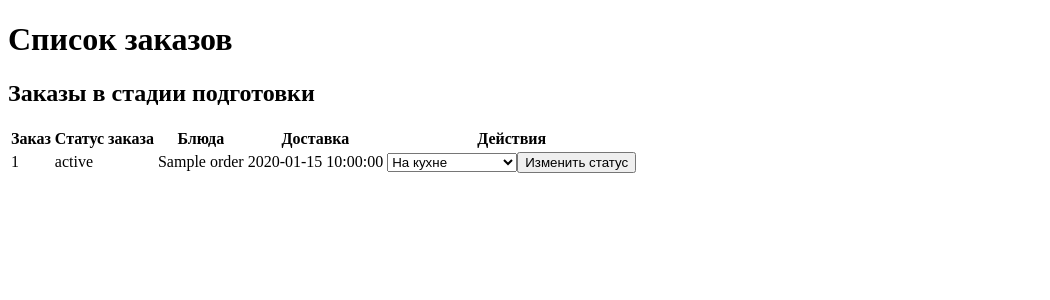
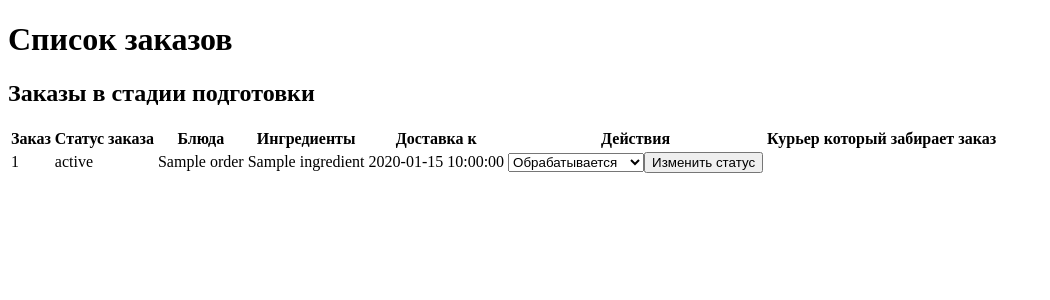
Before and after one commit to Uniqdly/YandexFood, a PHP site: page /kitchen.php in a window 1280 px wide. Shown: the top 300 px of the page, without its empty margins (0-1050 px from the left). Run offline with PHP 8.4, Linux system fonts and the light colour scheme; tables that the repository leaves empty or names only in its code hold one stand-in row (values such as "Sample post").

Commit message:
Добавила отображение ингридиентов и поле для ротображения курьера

```diff
--- a/kitchen.php
+++ b/kitchen.php
@@ -11,8 +11,10 @@
             <th>Заказ</th>
             <th>Статус заказа</th>
             <th>Блюда</th>
-            <th>Доставка</th>
+            <th>Ингредиенты</th>
+            <th>Доставка к</th>
             <th>Действия</th>
+            <th>Курьер который забирает заказ</th>
         </tr>
         <?php
         // Подключение к базе данных
@@ -41,7 +43,7 @@
         }
 
         // Запрос на получение списка заказов
-        $sql = "SELECT id, status, dishes_name, time FROM Orders"; // Заменяем compound на dishes_name
+        $sql = "SELECT id, status, dishes_name, time FROM Orders";
         $result = $conn->query($sql);
 
         if ($result->num_rows > 0)
@@ -57,6 +59,29 @@
                 // Вывод блюд
                 echo "<td>".$row["dishes_name"]."</td>";
 
+                // Получение ингредиентов для каждого блюда
+                $dish_id = $row["id"];
+                $sql_dish_ingredients = "SELECT i.name AS ingredient_name
+                                         FROM Dish_Ingredients di
+                                         INNER JOIN ingredients i ON di.ingredient_id = i.id
+                                         WHERE di.dish_id = $dish_id";
+                $result_dish_ingredients = $conn->query($sql_dish_ingredients);
+
+                // Вывод ингредиентов
+                echo "<td>";
+                if ($result_dish_ingredients->num_rows > 0)
+                {
+                    while ($ingredient_row = $result_dish_ingredients->fetch_assoc())
+                    {
+                        echo $ingredient_row["ingredient_name"] . "<br>";
+                    }
+                }
+                else
+                {
+                    echo "нет ингредиентов";
+                }
+                echo "</td>";
+
 
                 echo "<td>".$row["time"]."</td>";
                 // Кнопки для изменения статуса заказа
@@ -64,9 +89,10 @@
                 echo "<form action='kitchen.php' method='post'>";
                 echo "<input type='hidden' name='order_id' value='".$row["id"]."'>";
                 echo "<select name='new_status'>";
+                echo "<option value='Обрабатывается'>Обрабатывается</option>";
                 echo "<option value='На кухне'>На кухне</option>";
                 echo "<option value='Ожидает курьера'>Ожидает курьера</option>";
-                echo "<option value='Обрабатывается'>Обрабатывается</option>";
+                echo "<option value='Передано курьеру'>Передано курьеру</option>";
                 echo "</select>";
                 echo "<input type='submit' value='Изменить статус'>";
                 echo "</form>";
```
